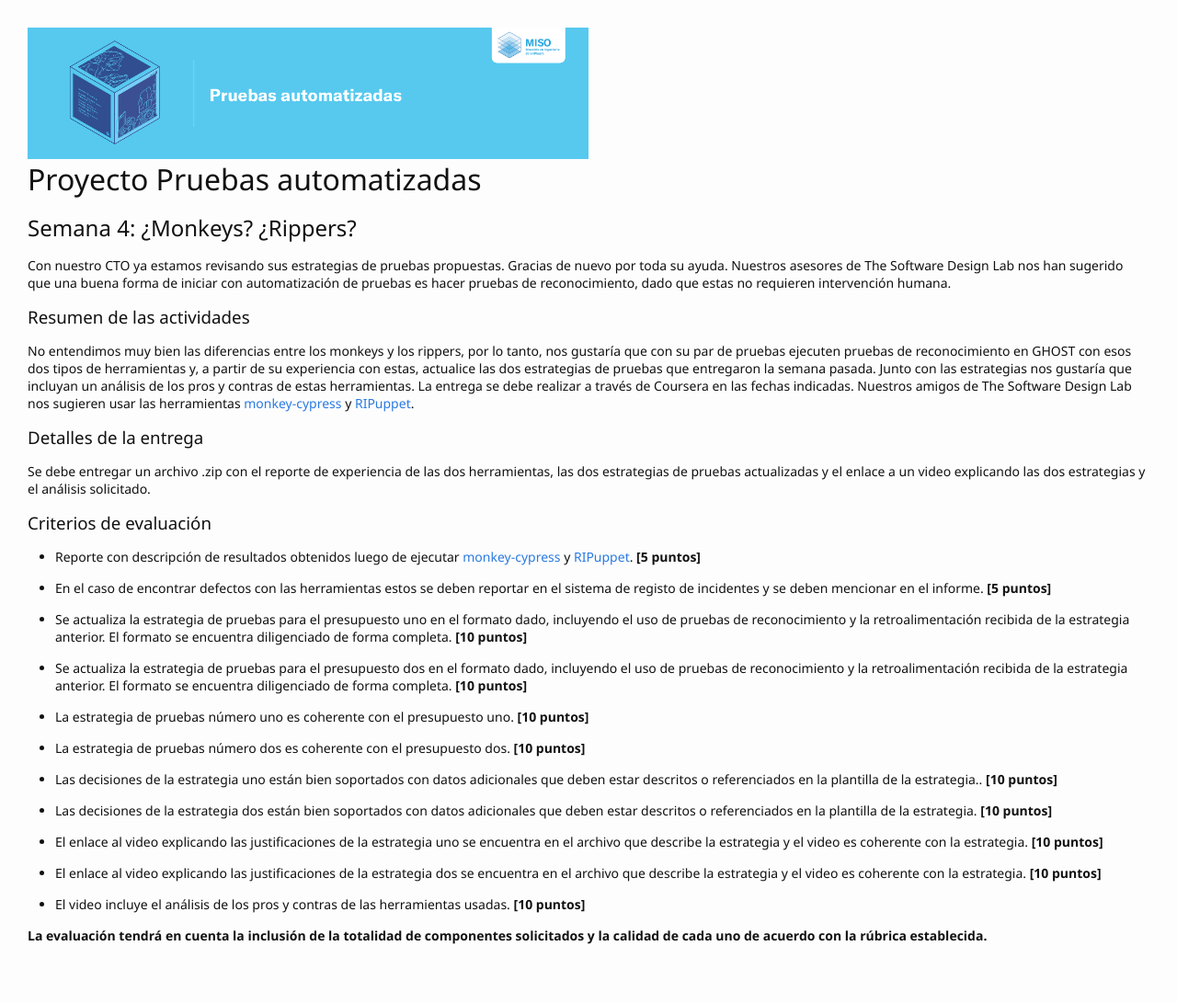
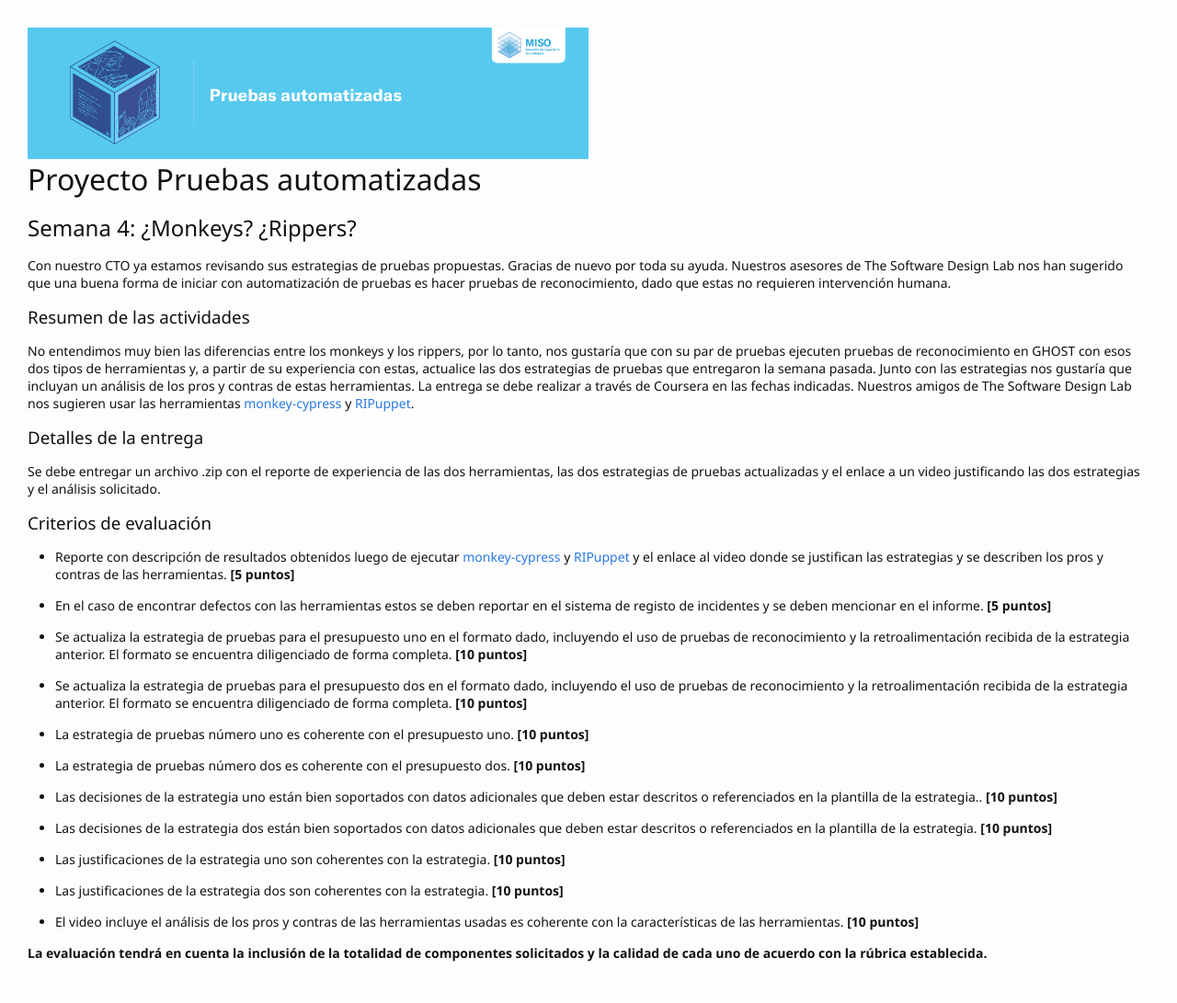
Before and after one commit to TiCSw/mt1_guias_pruebas, a Jekyll site: the page built from docs/semanas/semana4.md, in a window 1280 px wide. Shown: the whole page at 92% size. Built offline with Jekyll 4.4.1, drawn with Linux system fonts in a browser that asks for light colours; some web fonts are replaced; our own code applies the rules of GitHub Pages for plain Markdown files; comment, search, counter and statistics services are not loaded.

Commit message:
proyecto semanas 3 y 4 - criterios de evaluación

```diff
--- a/docs/semanas/semana4.md
+++ b/docs/semanas/semana4.md
@@ -9,12 +9,12 @@
 No entendimos muy bien las diferencias entre los monkeys y los rippers, por lo tanto, nos gustaría que con su par de pruebas ejecuten pruebas de reconocimiento en GHOST con esos dos tipos de herramientas y, a partir de su experiencia con estas, actualice las dos estrategias de pruebas que entregaron la semana pasada. Junto con las estrategias nos gustaría que incluyan un análisis de los pros y contras de estas herramientas. La entrega se debe realizar a través de Coursera en las fechas indicadas. Nuestros amigos de The Software Design Lab nos sugieren usar las herramientas [monkey-cypress](https://github.com/TheSoftwareDesignLab/monkey-cypress) y [RIPuppet](https://github.com/TheSoftwareDesignLab/RIPuppet/).
 
 ### Detalles de la entrega
-Se debe entregar un archivo .zip con el reporte de experiencia de las dos herramientas, las dos estrategias de pruebas actualizadas y el enlace a un video explicando las dos estrategias y el análisis solicitado.
+Se debe entregar un archivo .zip con el reporte de experiencia de las dos herramientas, las dos estrategias de pruebas actualizadas y el enlace a un video justificando las dos estrategias y el análisis solicitado.
 
 
 ### Criterios de evaluación
 
-- Reporte con descripción de resultados obtenidos luego de ejecutar [monkey-cypress](https://github.com/TheSoftwareDesignLab/monkey-cypress) y [RIPuppet](https://github.com/TheSoftwareDesignLab/RIPuppet/). **[5 puntos]**
+- Reporte con descripción de resultados obtenidos luego de ejecutar [monkey-cypress](https://github.com/TheSoftwareDesignLab/monkey-cypress) y [RIPuppet](https://github.com/TheSoftwareDesignLab/RIPuppet/)  y el enlace al video donde se justifican las estrategias y se describen los pros y contras de las herramientas. **[5 puntos]**
 
 - En el caso de encontrar defectos con las herramientas estos se deben reportar en el sistema de registo de incidentes y se deben mencionar en el informe. **[5 puntos]**
 
@@ -31,11 +31,10 @@
 
 - Las decisiones de la estrategia dos están bien soportados con datos adicionales que deben estar descritos o referenciados en la plantilla de la estrategia. **[10 puntos]**
 
-- El enlace al video explicando las justificaciones de la estrategia uno se encuentra en el archivo que describe la estrategia y el video es coherente con la estrategia. **[10 puntos]**
+- Las justificaciones de la estrategia uno son coherentes con la estrategia. **[10 puntos]**
 
-- El enlace al video explicando las justificaciones de la estrategia dos se encuentra en el archivo que describe la estrategia y el video es coherente con la estrategia. **[10 puntos]**
+-  Las justificaciones de la estrategia dos son coherentes con la estrategia. **[10 puntos]**
 
-
-- El video incluye el análisis de los pros y contras de las herramientas usadas.  **[10 puntos]**
+- El video incluye el análisis de los pros y contras de las herramientas usadas es coherente con la características de las herramientas.  **[10 puntos]**
 
 **La evaluación tendrá en cuenta la inclusión de la totalidad de componentes solicitados y la calidad de cada uno de acuerdo con la rúbrica establecida.**
```
